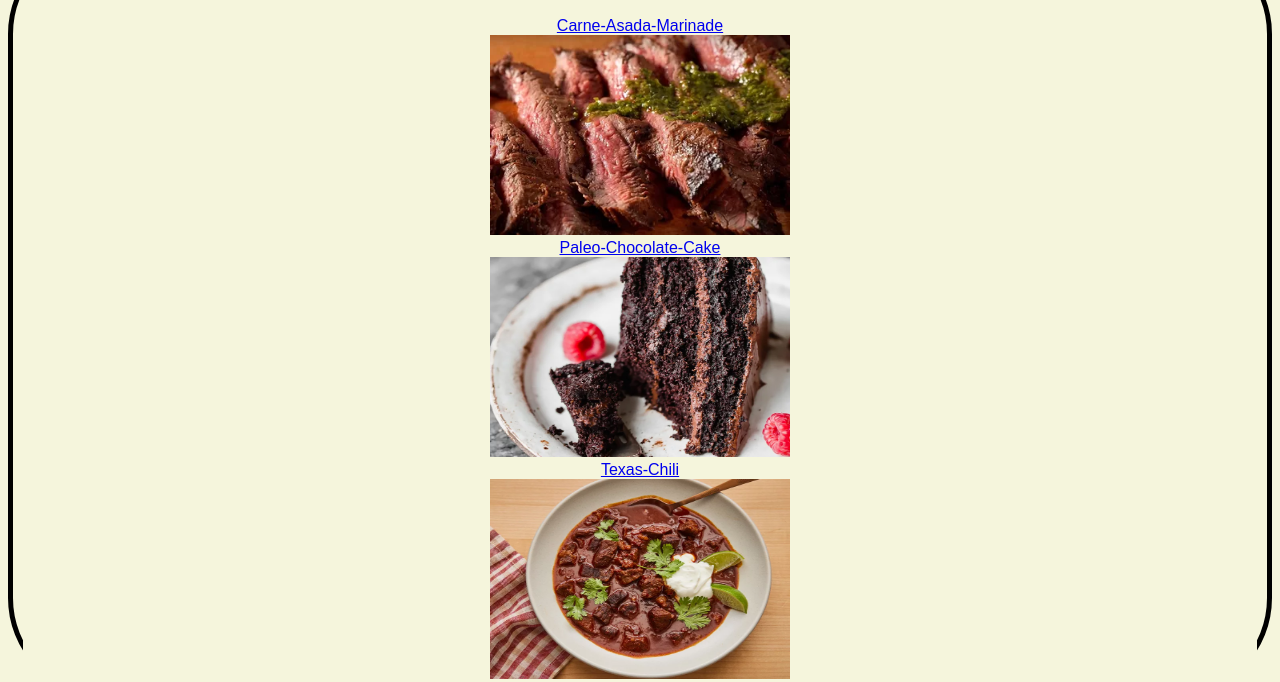
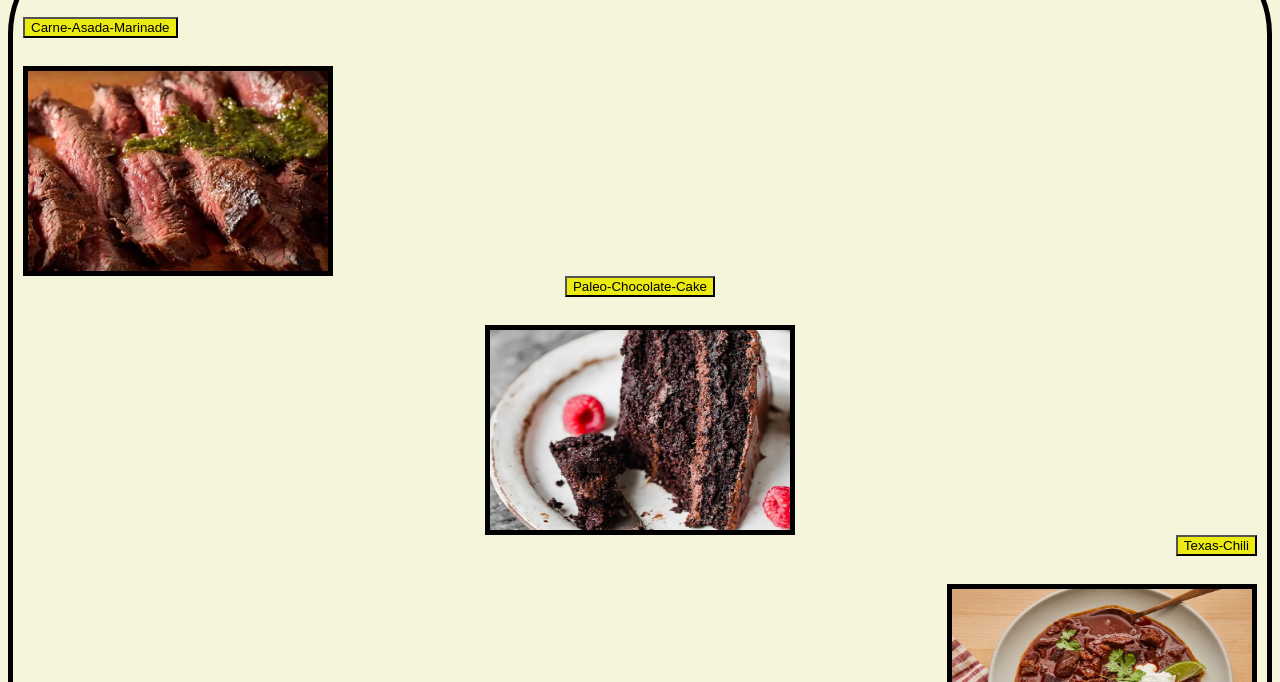
Before and after one commit to SawolTesf/kitchen-cookbook, a plain HTML site: page index.html in a window 1280 px wide. Shown: the part 518-1200 px from the top of the page. Drawn offline with Linux system fonts and the light colour scheme.

Commit message:
Added styling for recipe sections, buttons, and updated index link

```diff
--- a/index.html
+++ b/index.html
@@ -34,21 +34,29 @@
     <br>
     <div class="Recipes">
       <h2>Recipes</h2>
+      <div class="Recipe-list">
         <div class="Carne">
-          <a href="recipes/Carne-Asada-Marinade.html">Carne-Asada-Marinade</a>
+          <a href="recipes/Carne-Asada-Marinade.html">
+            <button>Carne-Asada-Marinade</button>
+          </a>
           <br>
           <img src="images/Carne-Asada-Marinade.jpeg" alt="Carne-Asada-Marinade image" width="300" height="200">
         </div>
         <div class="Paleo">
-          <a href="recipes/Paleo-Chocolate-Cake.html">Paleo-Chocolate-Cake</a>
+          <a href="recipes/Paleo-Chocolate-Cake.html">
+            <button>Paleo-Chocolate-Cake</button>
+          </a>
           <br>
           <img src="images/Paleo-Chocolate-Cake.jpeg" alt="Paleo-Chocolate-Cake image" width="300" height="200">
         </div>
         <div class="Chili">
-          <a href="recipes/Texas-Chili.html">Texas-Chili</a>
+          <a href="recipes/Texas-Chili.html">
+            <button>Texas-Chili</button>
+          </a>
           <br>
           <img src="images/Texas-Chili.jpeg" alt="Texas-Chili Image" width="300" height="200">
         </div>
+      </div>
     </div>
     </main>
     <br>
--- a/styles.css
+++ b/styles.css
@@ -50,6 +50,7 @@
 
 /*Everything above is for the dropdown menu*/
 
+
 /*For all pages*/
 
 *{
@@ -73,6 +74,7 @@
 }
 
 /*Beginning of index.main styling*/
+
 .index-main{
   /* Center align the content within elements with class "index-main" */
   text-align: center;
@@ -93,6 +95,40 @@
   /* Add 10px of padding to the content inside elements with class "Recipes" */
   padding: 10px;
 }
+
+
+.Carne{
+  display: flex;
+  flex-direction: column;
+  margin-left: auto;
+  text-align: left;
+  align-items: baseline;
+}
+.Paleo{
+  display: flex;
+  flex-direction: column;
+  margin: auto;
+  text-align: center;
+  align-items: center;
+}
+.Chili{
+  display: flex;
+  flex-direction: column;
+  margin-right: auto;
+  text-align: right;
+  align-items: end;
+}
+.Carne img, .Paleo img, .Chili img{
+  border: 5px solid black;
+}
+
+.Carne a, .Paleo a, .Chili a{
+  margin-bottom: 10px;
+}
+.Recipe-list button{
+  background-color: rgb(235, 235, 17);
+}
+
 /*end of index.main styling*/
 
 /*Below is for the page footer*/
```
